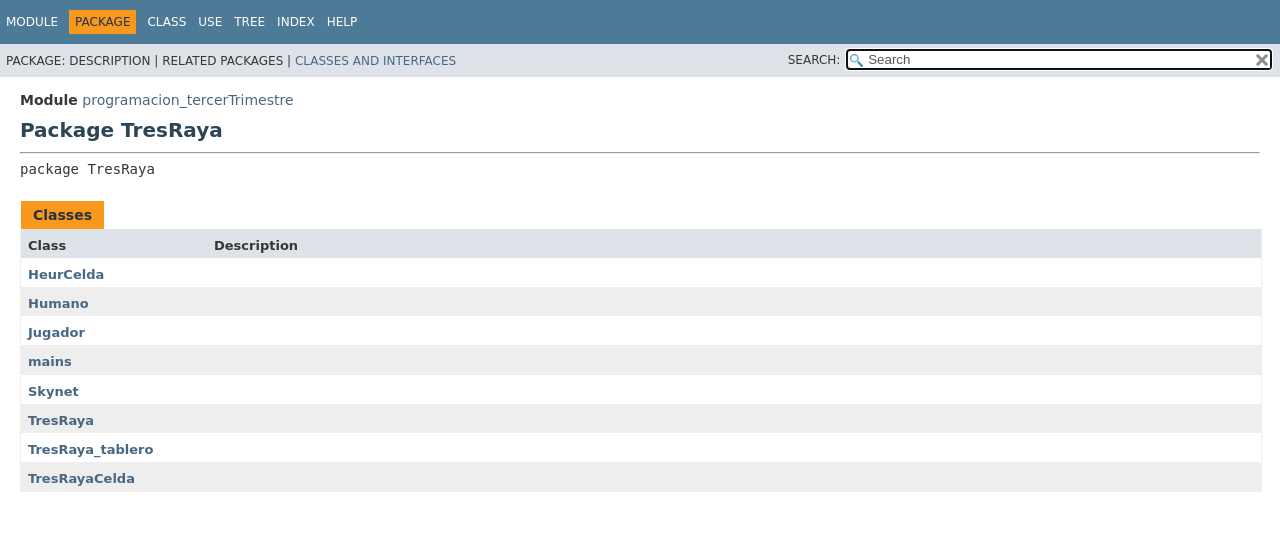
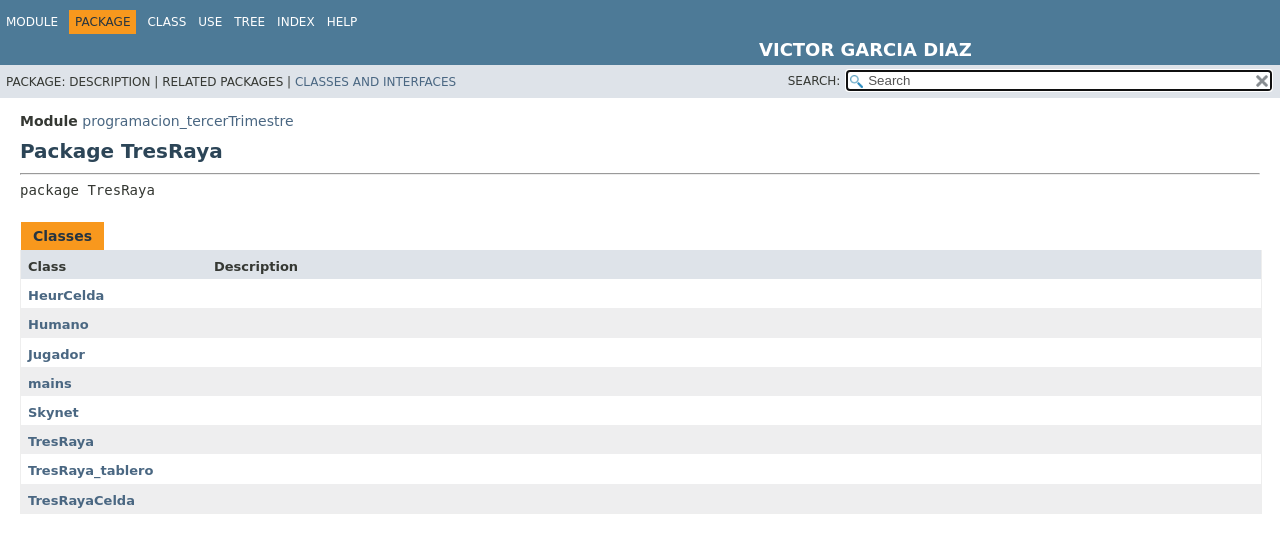
Before and after one commit to vgarcia299/PROG-PUBLICA, a plain HTML site: page documentation/doc/programacion_tercerTrimestre/TresRaya/package-summary.html in a window 1280 px wide. Drawn offline with Linux system fonts and the light colour scheme; a web font is replaced by a local one.

Commit message:
añadido nombre al jajadoc

```diff
--- a/documentation/doc/programacion_tercerTrimestre/TresRaya/package-summary.html
+++ b/documentation/doc/programacion_tercerTrimestre/TresRaya/package-summary.html
@@ -35,6 +35,9 @@ loadScripts(document, 'script');</script>
 <li><a href="package-tree.html">Tree</a></li>
 <li><a href="../../index-files/index-1.html">Index</a></li>
 <li><a href="../../help-doc.html#package">Help</a></li>
+<li style="margin-left: 60%; font-weight: bold; font-size: large;">
+    <a href="https://github.com/vgarcia299/PROG-PUBLICA" target="_blank"> Victor Garcia Diaz </a>
+</li>
 </ul>
 </div>
 <div class="sub-nav">
```
